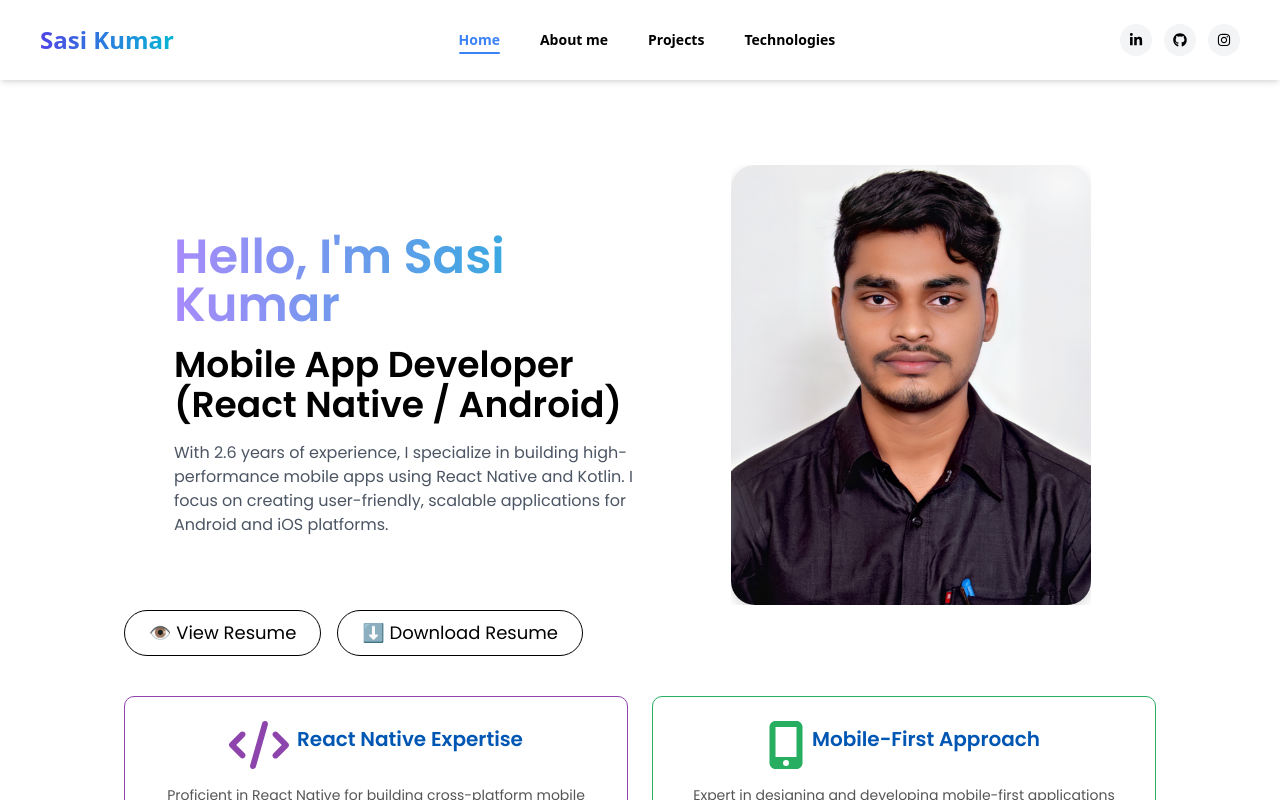
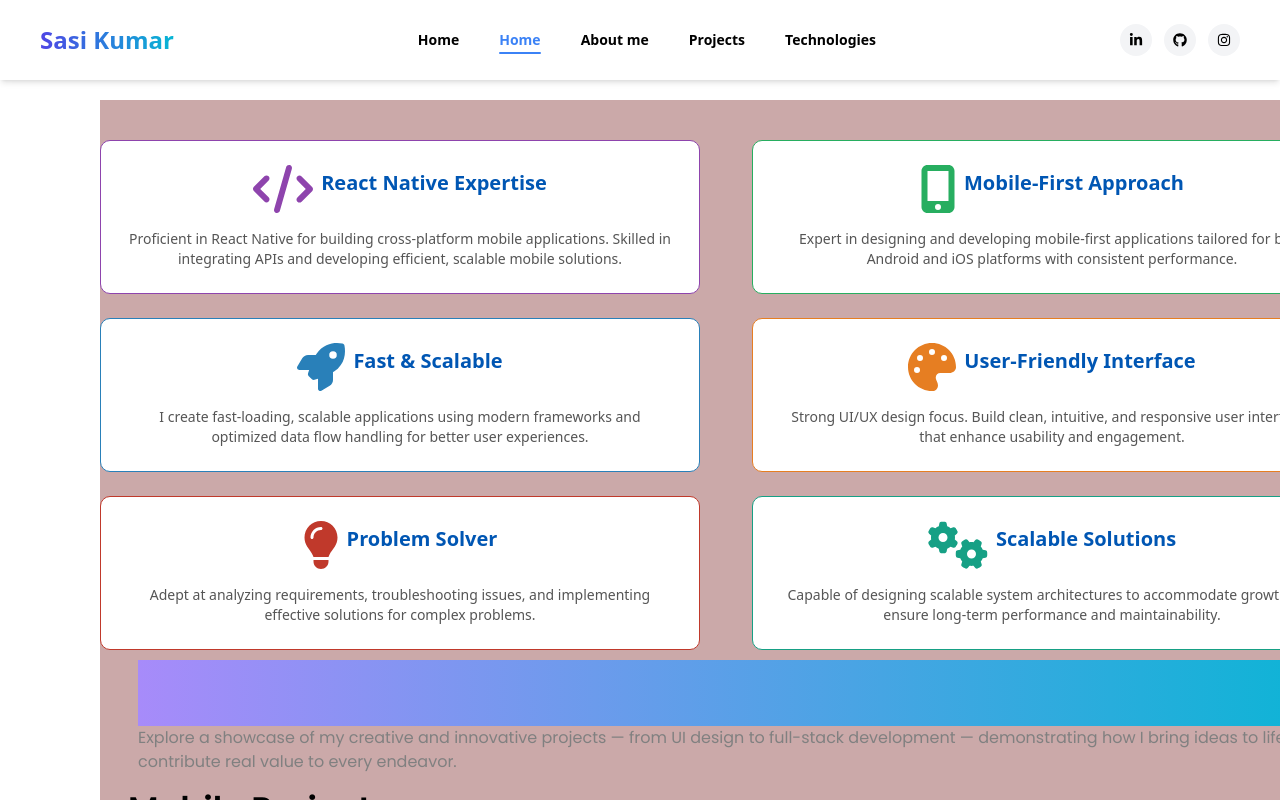
Before and after one commit to Sasikumar319/My_Portfolio, a React (Create React App) app: page / in a window 1280 px wide. Shown: the top 800 px of the page. Built offline with nearby package versions, Linux system fonts and the light colour scheme.

Commit message:
add New Home

```diff
--- a/src/App.css
+++ b/src/App.css
@@ -1,38 +1,35 @@
-/* .App {
-  text-align: center;
+/* Prevent horizontal scroll / overflow */
+* {
+  box-sizing: border-box;
+  margin: 0;
+  padding: 0;
+
 }
 
-.App-logo {
-  height: 40vmin;
-  pointer-events: none;
+html, body {
+  margin: 0;
+  padding: 0;
+  width: 100%;
+  overflow-x: hidden;
 }
 
-@media (prefers-reduced-motion: no-preference) {
-  .App-logo {
-    animation: App-logo-spin infinite 20s linear;
+.overallContainer {
+  width: 100vw;
+  overflow-x: hidden;
+}
+.tabView {
+  width: 100vw;
+}
+
+
+.overallDiv {
+  width: 100%;
+  margin-top: 100px;
+  background-color: #cba9a9;
+}
+
+@media (max-width: 600px) {
+  .overallDiv {
+    margin-top: 60px;
   }
 }
-
-.App-header {
-  background-color: #282c34;
-  min-height: 100vh;
-  display: flex;
-  flex-direction: column;
-  align-items: center;
-  justify-content: center;
-  font-size: calc(10px + 2vmin);
-  color: white;
-}
-
-.App-link {
-  color: #61dafb;
-}
-
-@keyframes App-logo-spin {
-  from {
-    transform: rotate(0deg);
-  }
-  to {
-    transform: rotate(360deg);
-  }
-} */
--- a/src/App.js
+++ b/src/App.js
@@ -6,8 +6,11 @@ import './index.css';
 import AboutMe from './components/AboutMe';
 import Projects from './components/Projects';
 import Technologies from './components/Technologies';
+import './App.css'
+import HomeScreen from './components/HomeScreen';
 
 const TABS = [
+  {id:'new', label:'Home'},
   { id: 'home', label: 'Home' },
   { id: 'about', label: 'About me' },
   { id: 'projects', label: 'Projects' },
@@ -20,14 +23,15 @@ function App() {
   const [activeTab, setActiveTab] = useState('home');
 
   return (
-    <div className="bg-[#fff] min-h-screen flex flex-col justify-between">
+    <div className="overallContainer">
       <Header
         tabs={TABS}
         activeTab={activeTab}
         onTabClick={setActiveTab}
       />
 
-<main className="pt-40 p-6 text-white flex-grow">
+<main className="tabView">
+{activeTab === 'new' && <HomeScreen />}
   {activeTab === 'home' && <Home />}
   {activeTab === 'about' && <AboutMe />}
   {activeTab === 'projects' && <Projects />}
--- a/src/components/AboutMe.css
+++ b/src/components/AboutMe.css
@@ -3,7 +3,7 @@
   max-width: 1000px;
   margin: 0px auto;
   padding: 0 20px;
-  color: #ddd;
+  background-color: #fb0000;
   font-family: 'Segoe UI', Tahoma, Geneva, Verdana, sans-serif;
   line-height: 1.6;font-family: 'Poppins', sans-serif;
 }
--- a/src/components/ContactSection.css
+++ b/src/components/ContactSection.css
@@ -2,6 +2,7 @@
 .contact-section {
     text-align: center;
     padding: 20px;
+    background-color: #155ded;
   }
 
   .contact-title {
@@ -21,8 +22,13 @@
     .contact-title {
       font-size: 22px;
     }
-
+    .contact-section {
+        text-align: center;
+        background-color: #29bfc2;
+      }
     .contact-subtitle {
       font-size: 14px;
+      color: #155ded;
+
     }
   }
--- a/src/components/Home.css
+++ b/src/components/Home.css
@@ -1,13 +1,13 @@
-.overallDiv{
-  margin-left: 100px;
-  margin-right: 100px;font-family: 'Poppins', sans-serif;
+.overallDiv {
+  margin-top: 100px;
+  overflow-x: hidden;
 }
+
 .container {
     display: flex;
     flex-direction: row;
     justify-content: space-around;
     align-items: center;
-
 
   }
   .left-section {
@@ -48,7 +48,7 @@
     font-weight: 700;
     margin-left: 28px;
     background: linear-gradient(90deg, #a78bfa, #06b6d4);
-    -webkit-background-clip: text;
+
     -webkit-text-fill-color: transparent;
   }
 
@@ -204,7 +204,10 @@
 
 
 
-@media (max-width: 768px) {
+@media (max-width: 600px) {
+  .overallDiv{
+    margin-top: 60px;
+  }
   .webproject-card img {
     display: none;
   }
--- a/src/components/Home.js
+++ b/src/components/Home.js
@@ -1,6 +1,6 @@
 import React, { useState } from "react";
 import "./Home.css";
-import devImage from "../assets/Sasi photo.jpg";
+
 import GoogleMap from "../assets/googleMap.jpeg";
 import Employee from "../assets/employe.jpeg";
 import Parent from "../assets/parent.jpeg";
@@ -182,58 +182,12 @@ const expertiseData = [
   return (
 
     <div className="overallDiv">
-  <div className="container flex flex-col md:flex-row justify-between items-center ">
-
-{/* Left Section */}
-<div className="left-section flex-1 text-left space-y-4">
-  <p className="gradient-text text-3xl md:text-5xl font-bold ">
-    Hello, I'm Sasi Kumar
-  </p>
-  <p className=" text-black web-mobile-dev text-2xl md:text-4xl font-bold ">
-    Mobile App Developer (React Native / Android)
-  </p>
-  <p className="line3 text-gray-600 max-w-xl text-sm md:text-base">
-    With 2.6 years of experience, I specialize in building high-performance mobile apps using React Native and Kotlin. I focus on creating user-friendly, scalable applications for Android and iOS platforms.
-  </p>
-</div>
-
-
-{/* Right Section */}
-<div className="right-section flex justify-center items-center">
-<div className="outer-border w-72 h-96 md:w-[370px] md:h-[450px]">
-<div className="image-container w-full h-full">
-<img src={devImage} alt="Developer" className="fixed-photo object-cover w-full h-full rounded-3xl" />
-</div>
-</div>
-</div>
-</div>
 
 
 
 
-<div className="flex flex-col md:flex-row gap-4 items-center justify-start ">
-  <a
-    href={process.env.PUBLIC_URL + '/Sasi Kumar kuppam.pdf'}
-    target="_blank"
-    rel="noopener noreferrer"
-    className="border border-black text-black px-6 py-2 rounded-full text-lg no-underline"
-  >
-    👁️ View Resume
-  </a>
-  <button
-    className="border border-black text-black px-6 py-2 rounded-full text-lg"
-    onClick={() => {
-      const link = document.createElement('a');
-      link.href = '/Sasi Kumar Kuppam.pdf';
-      link.download = 'Resume.pdf';
-      document.body.appendChild(link);
-      link.click();
-      document.body.removeChild(link);
-    }}
-  >
-    ⬇️ Download Resume
-  </button>
-</div>
+
+
 
 
 
--- /dev/null
+++ b/src/components/HomeScreen.css
@@ -0,0 +1,102 @@
+/* ContactSection.css */
+.home-section {
+    text-align: center;
+    background-color: #ffffff;
+    margin-top: 90px;
+  }
+  .home-container {
+    display: flex;
+    flex-direction: row;
+    justify-content: space-around;
+    align-items: center;
+    margin-top: 50px;
+    flex-wrap: wrap;
+
+  }
+  .outer-border {
+    width: 370px;
+    height: 450px;
+  }
+  .resume-buttons {
+    flex-direction: row;
+  }
+  .resume-button1 {
+    border: 1px solid black;
+    color: black;
+    padding: 10px 24px;
+    border-radius: 9999px;
+    font-size: 1.125rem;
+    text-decoration: none;
+    background-color: transparent;
+    cursor: pointer;
+    transition: background-color 0.3s ease;
+  }
+  .resume-button2 {
+    border: 1px solid black;
+    color: black;
+    padding: 10px 24px;
+    border-radius: 9999px;
+    font-size: 1.125rem;
+    text-decoration: none;
+    background-color: transparent;
+    cursor: pointer;
+    transition: background-color 0.3s ease;
+    margin-left: 30px;
+  }
+
+  .resume-button:hover {
+    background-color: #f3f3f3;
+  }
+
+
+  /* Responsive for small screens */
+  @media (max-width: 768px) {
+    .home-container {
+      flex-direction: column;
+      text-align: center;
+      margin-top: 10px;
+
+    }
+
+    .left-section {
+      margin-bottom: 20px;
+    }
+
+    .right-section {
+      justify-content: center;
+    }
+
+    .web-mobile-dev {
+      font-size: 22px;
+    }
+    .outer-border {
+        width: 250px;
+        height: 320px;
+      }
+      .resume-buttons {
+        flex-direction: row;
+      }
+      .resume-button1 {
+        border: 1px solid black;
+        color: black;
+        padding: 5px 14px;
+        border-radius: 9999px;
+        font-size: 0.7rem;
+        text-decoration: none;
+        background-color: transparent;
+        cursor: pointer;
+        transition: background-color 0.3s ease;
+      }
+      .resume-button2 {
+        border: 1px solid black;
+        color: black;
+        padding: 5px 14px;
+        border-radius: 9999px;
+        font-size: 0.7rem;
+        text-decoration: none;
+        background-color: transparent;
+        cursor: pointer;
+        transition: background-color 0.3s ease;
+        margin-left: 30px;
+      }
+  }
--- /dev/null
+++ b/src/components/HomeScreen.js
@@ -0,0 +1,63 @@
+// ContactSection.js
+import React from 'react';
+import './HomeScreen.css';
+import devImage from "../assets/Sasi photo.jpg";
+const HomeScreen = () => {
+  return (
+    <div className="home-section">
+        <div className="home-container">
+
+{/* Left Section */}
+<div className="left-section flex-1 text-left space-y-4">
+  <p className="gradient-text text-3xl md:text-5xl font-bold ">
+    Hello, I'm Sasi Kumar
+  </p>
+  <p className=" text-black web-mobile-dev text-2xl md:text-4xl font-bold ">
+    Mobile App Developer (React Native / Android)
+  </p>
+  <p className="line3 text-gray-600 max-w-xl text-sm md:text-base">
+    With 2.6 years of experience, I specialize in building high-performance mobile apps using React Native and Kotlin. I focus on creating user-friendly, scalable applications for Android and iOS platforms.
+  </p>
+</div>
+
+
+{/* Right Section */}
+<div className="right-section flex justify-center items-center">
+<div className="outer-border w-72 h-96 md:w-[370px] md:h-[450px]">
+<div className="image-container w-full h-full">
+<img src={devImage} alt="Developer" className="fixed-photo object-cover w-full h-full rounded-3xl" />
+</div>
+</div>
+</div>
+</div>
+
+<div className="resume-buttons">
+  <a
+    href={process.env.PUBLIC_URL + '/Sasi Kumar kuppam.pdf'}
+    target="_blank"
+    rel="noopener noreferrer"
+    className="resume-button1"
+  >
+    👁️ View Resume
+  </a>
+  <button
+    className="resume-button2"
+    onClick={() => {
+      const link = document.createElement('a');
+      link.href = '/Sasi Kumar Kuppam.pdf';
+      link.download = 'Resume.pdf';
+      document.body.appendChild(link);
+      link.click();
+      document.body.removeChild(link);
+    }}
+  >
+    ⬇️ Download Resume
+  </button>
+</div>
+
+
+    </div>
+  );
+};
+
+export default HomeScreen;
```
